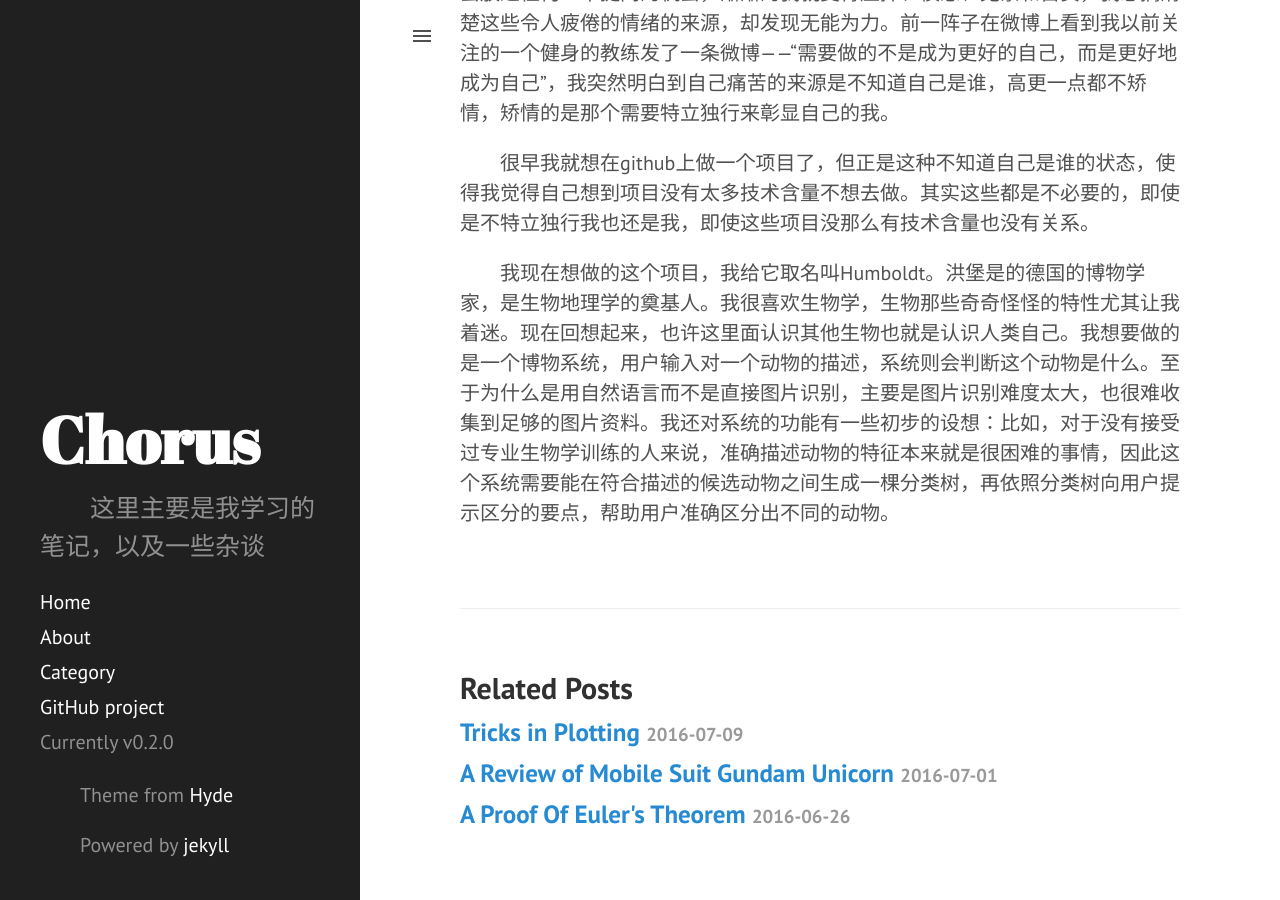
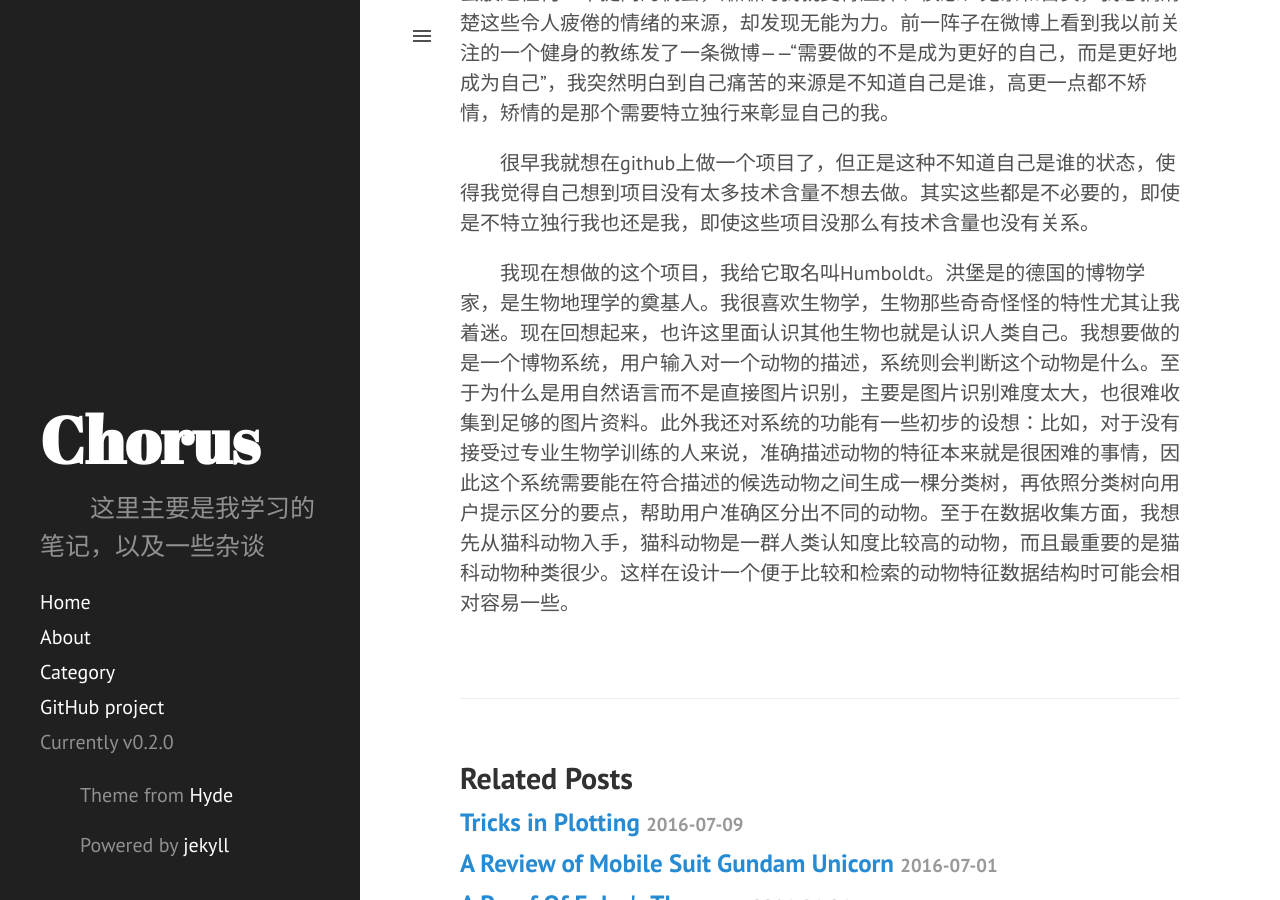
Before and after one commit to xxiieao/xxiieao.github.io, a Jekyll site: the page built from _posts/2017-04-09-Humboldt-Project.md, in a window 1280 px wide and 900 px high, scrolled down 422 px. Built offline with Jekyll 4.4.1, drawn with Linux system fonts in a browser that asks for light colours.

Commit message:
Humboldt-Project

```diff
--- a/_posts/2017-04-09-Humboldt-Project.md
+++ b/_posts/2017-04-09-Humboldt-Project.md
@@ -2,7 +2,7 @@
 layout: post
 title:  "Humboldt Project"
 date: 2017-04-09 11:04:32 +0800
-categories: "Projects"
+categories: "projects"
 author: xxiieao
 ---
 
@@ -10,4 +10,4 @@ author: xxiieao
 
 很早我就想在github上做一个项目了，但正是这种不知道自己是谁的状态，使得我觉得自己想到项目没有太多技术含量不想去做。其实这些都是不必要的，即使是不特立独行我也还是我，即使这些项目没那么有技术含量也没有关系。
 
-我现在想做的这个项目，我给它取名叫Humboldt。洪堡是的德国的博物学家，是生物地理学的奠基人。我很喜欢生物学，生物那些奇奇怪怪的特性尤其让我着迷。现在回想起来，也许这里面认识其他生物也就是认识人类自己。我想要做的是一个博物系统，用户输入对一个动物的描述，系统则会判断这个动物是什么。至于为什么是用自然语言而不是直接图片识别，主要是图片识别难度太大，也很难收集到足够的图片资料。我还对系统的功能有一些初步的设想：比如，对于没有接受过专业生物学训练的人来说，准确描述动物的特征本来就是很困难的事情，因此这个系统需要能在符合描述的候选动物之间生成一棵分类树，再依照分类树向用户提示区分的要点，帮助用户准确区分出不同的动物。
+我现在想做的这个项目，我给它取名叫Humboldt。洪堡是的德国的博物学家，是生物地理学的奠基人。我很喜欢生物学，生物那些奇奇怪怪的特性尤其让我着迷。现在回想起来，也许这里面认识其他生物也就是认识人类自己。我想要做的是一个博物系统，用户输入对一个动物的描述，系统则会判断这个动物是什么。至于为什么是用自然语言而不是直接图片识别，主要是图片识别难度太大，也很难收集到足够的图片资料。此外我还对系统的功能有一些初步的设想：比如，对于没有接受过专业生物学训练的人来说，准确描述动物的特征本来就是很困难的事情，因此这个系统需要能在符合描述的候选动物之间生成一棵分类树，再依照分类树向用户提示区分的要点，帮助用户准确区分出不同的动物。至于在数据收集方面，我想先从猫科动物入手，猫科动物是一群人类认知度比较高的动物，而且最重要的是猫科动物种类很少。这样在设计一个便于比较和检索的动物特征数据结构时可能会相对容易一些。
```
